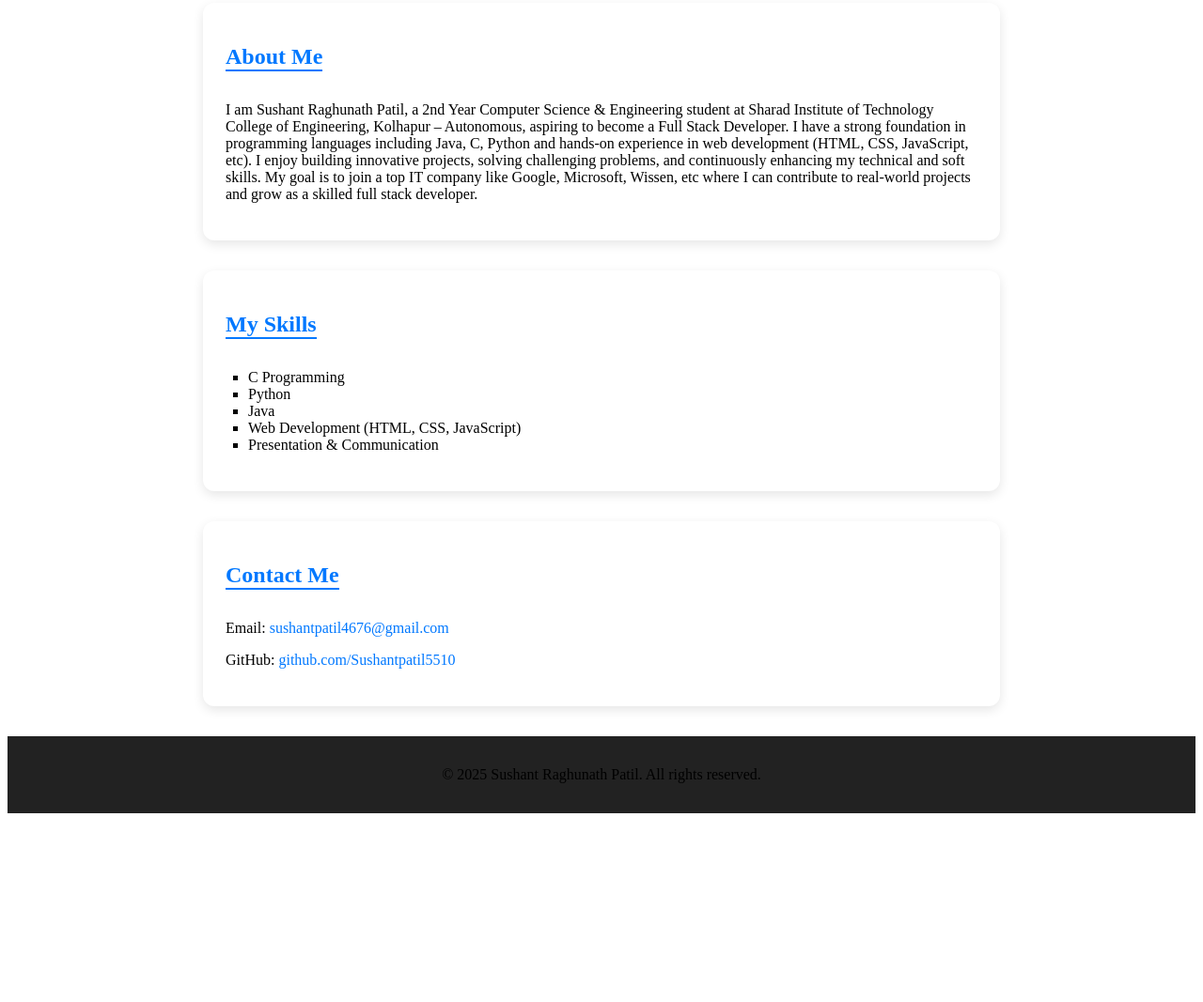
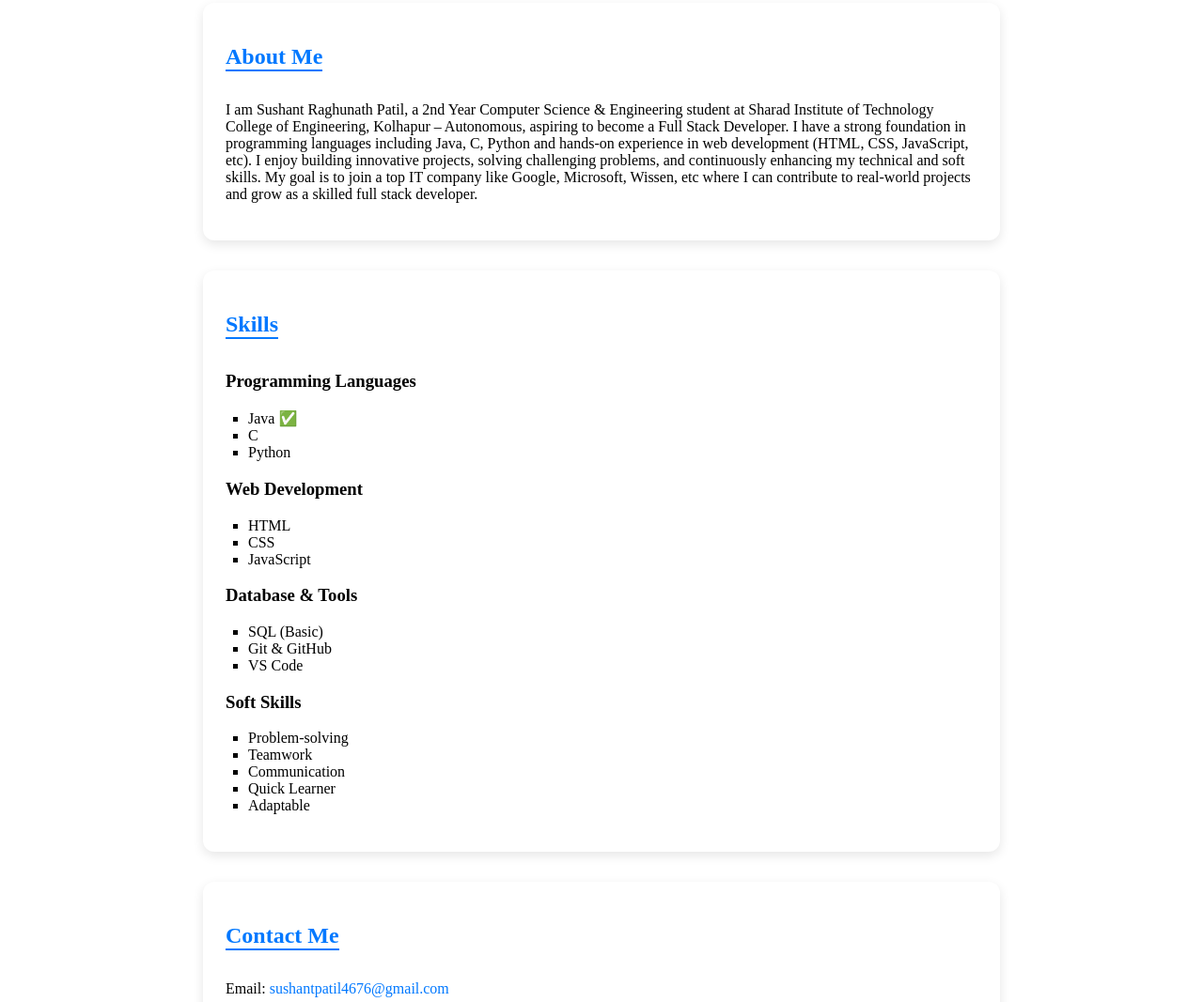
Before and after one commit to Sushantpatil5510/my-profile, a plain HTML site: page index.html in a window 1280 px wide. Shown: the part 233-1300 px from the top of the page at 94% size. Before the commit the page ends 1107 px from the top, so only its background shows below. Drawn offline with Linux system fonts and the light colour scheme.

Commit message:
Update index.html

```diff
--- a/index.html
+++ b/index.html
@@ -26,16 +26,47 @@
     </p>
   </section>
 
-  <section id="skills">
-    <h2>My Skills</h2>
-    <ul>
-      <li>C Programming</li>
-      <li>Python</li>
-      <li>Java</li>
-      <li>Web Development (HTML, CSS, JavaScript)</li>
-      <li>Presentation & Communication</li>
-    </ul>
-  </section>
+<section id="skills">
+    <h2>Skills</h2>
+
+    <div class="skill-category">
+        <h3>Programming Languages</h3>
+        <ul>
+            <li>Java ✅</li>
+            <li>C</li>
+            <li>Python</li>
+        </ul>
+    </div>
+
+    <div class="skill-category">
+        <h3>Web Development</h3>
+        <ul>
+            <li>HTML</li>
+            <li>CSS</li>
+            <li>JavaScript</li>
+        </ul>
+    </div>
+
+    <div class="skill-category">
+        <h3>Database & Tools</h3>
+        <ul>
+            <li>SQL (Basic)</li>
+            <li>Git & GitHub</li>
+            <li>VS Code</li>
+        </ul>
+    </div>
+
+    <div class="skill-category">
+        <h3>Soft Skills</h3>
+        <ul>
+            <li>Problem-solving</li>
+            <li>Teamwork</li>
+            <li>Communication</li>
+            <li>Quick Learner</li>
+            <li>Adaptable</li>
+        </ul>
+    </div>
+</section>
 
   <section id="contact">
     <h2>Contact Me</h2>
```
